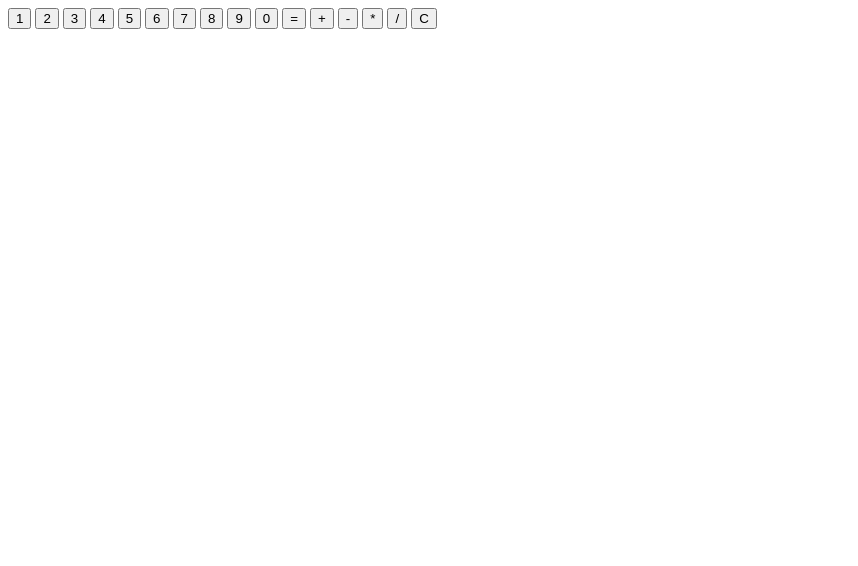
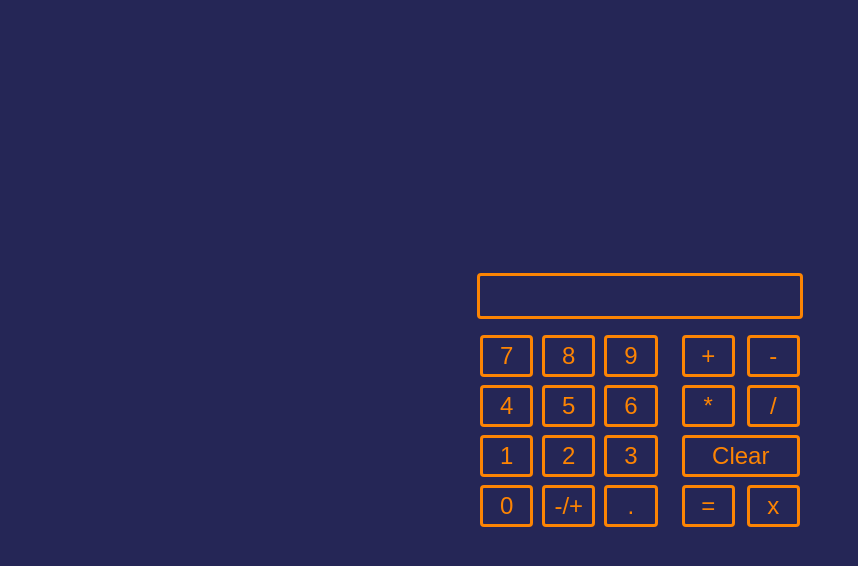
Before and after one commit to Gesine93/calculator, a plain HTML site: page index.html in a window 1280 px wide. Shown: the whole page, without its empty margins (0-858 px from the left). Drawn offline with Linux system fonts and the light colour scheme.

Commit message:
changed the design (styles.css)

```diff
--- a/index.html
+++ b/index.html
@@ -8,23 +8,49 @@
     <title>Calculator</title>
 </head>
 <body>
+    <div id="result">
+        <p id="display"></p>
+    </div>
+    <div id="buttons">
+        <div id="num_block">
+            <div class="row">
+                <button id="seven">7</button>
+                <button id="eight">8</button>
+                <button id="nine">9</button>
+            </div>
+            <div class="row">
+                <button id="four">4</button>
+                <button id="five">5</button>
+                <button id="six">6</button>
+            </div>
+            <div class="row">
                 <button id="one">1</button>
                 <button id="two">2</button>
                 <button id="three">3</button>
-    <button id="four">4</button>
-    <button id="five">5</button>
-    <button id="six">6</button>
-    <button id="seven">7</button>
-    <button id="eight">8</button>
-    <button id="nine">9</button>
+            </div>
+            <div class="row">
                 <button id="zero">0</button>
-    <button id="equals">=</button>
+                <button id="sign">-/+</button>
+                <button id="point">.</button>
+            </div>
+        </div>
+        <div id="signs">
+            <div class="row">
                 <button id="add">+</button>
                 <button id="substract">-</button>
+            </div>
+            <div class="row">
                 <button id="multiply">*</button>
                 <button id="divide">/</button>
-    <button id="clear">C</button>
-    <p id="display"></p>
-
+            </div>
+            <div class="row">
+                <button id="clear">Clear</button>
+            </div>
+            <div class="row">
+                <button id="equals">=</button>
+                <button id="remove">x</button>
+            </div>
+        </div>
+    </div>
 </body>
 </html>
--- a/script.js
+++ b/script.js
@@ -24,7 +24,7 @@ addEventListener("DOMContentLoaded", (event) => {
                     display.textContent = displayText;
                 }
             } else if (operators.includes(button.textContent)) {
-                if (!operatorClicked) {
+                if (!operatorClicked && display.textContent != "") {
                     operator = button.textContent;
                     operatorClicked = true;
                     displayText += button.textContent;
--- a/styles.css
+++ b/styles.css
@@ -1,4 +1,98 @@
+:root {
+    --colorOne: hsl(238, 40%, 24%);
+    --colorTwo: hwb(31 1% 1%);
+    --colorThree: hsl(238, 40%, 19%);
+    --font: sans-serif;
+}
+
+body {
+    display: flex;
+    flex-direction: column;
+    gap: 1rem;
+    box-sizing: border-box;
+    width: 100vw;
+    height: 100vh;
+    align-items: center;
+    justify-content: center;
+    background-color: var(--colorOne);
+    padding: 0;
+    margin: 0;
+    font-family: var(--font);
+}
+
+#result {
+    width: 20rem;
+    height: 2.5rem;
+    border: 3px solid var(--colorTwo);
+    border-radius: 0.25rem;
+    font-size: 1.5rem;
+    color: var(--colorTwo);
+    display: flex;
+    align-items: center;
+    justify-content: center;
+    overflow: hidden;
+}
+
 #display {
-    font-size: 2rem;
+    margin: 0;
+    padding: 0;
+    padding-left: 0.5rem;
+    width: 100%;
     text-align: left;
+    color: var(--colorTwo);
 }
+
+button {
+    color: var(--colorTwo);
+    font-size: 1.5rem;
+    background-color: var(--colorOne);
+    border: 3px solid var(--colorTwo);
+    border-radius: 0.25rem;
+    padding: 0.25rem 0;
+    font-family: var(--font);
+}
+
+button:hover {
+    background-color: var(--colorThree);
+}
+
+#num_block button {
+    width: 30%;
+}
+
+#signs button {
+    width: 45%;
+}
+
+#signs button#clear {
+    width: 100%;
+}
+
+#buttons {
+    width: 20rem;
+    display: flex;
+    flex-direction: row;
+    justify-content: flex-start;
+    gap: 1.5rem;
+}
+
+#num_block {
+    display: flex;
+    flex-direction: column;
+    gap: 0.5rem;
+    width: 60%;
+    align-items: flex-start;
+}
+
+#signs {
+    display: flex;
+    flex-direction: column;
+    gap: 0.5rem;
+    width: 40%;
+}
+
+.row {
+    width: 100%;
+    display: flex;
+    justify-content: space-between;
+}
```
Lines whose indentation alone changed are shown as unchanged.
